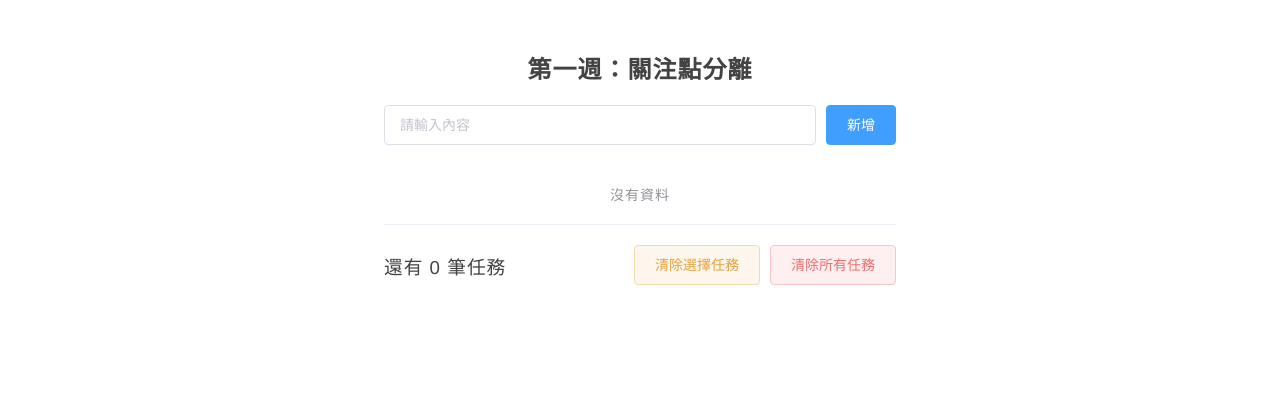
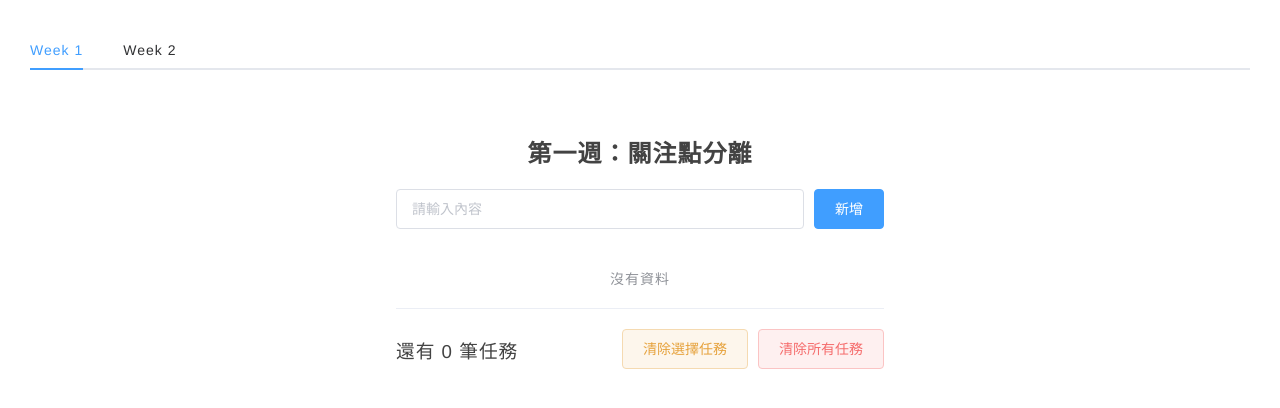
Before and after one commit to notte/HexWork, a Vue app: page / in a window 1280 px wide. Shown: the top 408 px of the page. Built offline with nearby package versions, Linux system fonts and the light colour scheme.

Commit message:
修改版型

```diff
--- a/src/App.vue
+++ b/src/App.vue
@@ -1,71 +1,29 @@
 <template>
 	<div id="app">
-		<div class="container">
-			<h2>第一週：關注點分離</h2>
-			<div class="item">
-				<el-input v-model="task" placeholder="請輸入內容" />
-				<el-button type="primary" @click="addTask">新增</el-button>
-			</div>
-			<el-table
-				:data="tableData"
-				empty-text="沒有資料"
-				ref="multipleTable"
-				@selection-change="handleSelectionChange"
-			>
-				<el-table-column width="50" type="selection" label-class-name="th"></el-table-column>
-				<el-table-column label-class-name="th">
-					<template slot-scope="scope">{{scope.row}}</template>
-				</el-table-column>
-				<el-table-column prop="delete" width="60" align="right" label-class-name="th">
-					<template slot-scope="scope">
-						<el-button icon="el-icon-delete" @click="deleteTask(scope.$index)" type="danger" circle />
-					</template>
-				</el-table-column>
-			</el-table>
-			<div class="item">
-				<h3>還有 {{tableData.length}} 筆任務</h3>
-				<el-button type="warning" @click="deleteSelectTask()" plain>清除選擇任務</el-button>
-				<el-button type="danger" @click="deleteTaskList()" plain>清除所有任務</el-button>
-			</div>
-		</div>
+		<el-tabs v-model="activeName">
+			<el-tab-pane label="Week 1" name="first">
+				<FirstWeek />
+			</el-tab-pane>
+			<el-tab-pane label="Week 2" name="second">
+				<SecondWeek />
+			</el-tab-pane>
+		</el-tabs>
 	</div>
 </template>
 
 <script lang="ts">
 import Vue from 'vue';
 import { Component } from 'vue-property-decorator';
+import FirstWeek from '@/components/FirstWeek.vue';
+import SecondWeek from '@/components/SecondWeek.vue';
 
-@Component
+@Component({
+	components: {
+		FirstWeek,
+		SecondWeek,
+	},
+})
 export default class App extends Vue {
-	tableData: string[] = [];
-	multipleSelection: string[] = [];
-	task: string = '';
-
-	addTask() {
-		this.tableData.unshift(this.task);
-		this.task = '';
-	}
-
-	deleteTask(index: number) {
-		this.tableData.splice(index, 1);
-	}
-
-	deleteTaskList() {
-		this.tableData = [];
-	}
-
-	deleteSelectTask(rows: undefined) {
-		this.multipleSelection.forEach((item, index) => {
-			for (const num in this.tableData) {
-				if (this.tableData[num] === item) {
-					this.tableData.splice(+num, 1);
-				}
-			}
-		});
-	}
-
-	handleSelectionChange(value: string[]) {
-		this.multipleSelection = value;
-	}
+	activeName: string = 'first';
 }
 </script>
--- a/src/assets/style.scss
+++ b/src/assets/style.scss
@@ -3,6 +3,7 @@ $MainColor: #7029b6;
 
 body {
 	letter-spacing: 1px;
+	padding: 30px;
 	box-sizing: border-box;
 	font-size: 1em;
 	color: #434343;
--- /dev/null
+++ b/src/components/FirstWeek.vue
@@ -0,0 +1,71 @@
+<template>
+	<div>
+		<div class="container">
+			<h2>第一週：關注點分離</h2>
+			<div class="item">
+				<el-input v-model="task" placeholder="請輸入內容" />
+				<el-button type="primary" @click="addTask">新增</el-button>
+			</div>
+			<el-table
+				:data="tableData"
+				empty-text="沒有資料"
+				ref="multipleTable"
+				@selection-change="handleSelectionChange"
+			>
+				<el-table-column width="50" type="selection" label-class-name="th"></el-table-column>
+				<el-table-column label-class-name="th">
+					<template slot-scope="scope">{{scope.row}}</template>
+				</el-table-column>
+				<el-table-column prop="delete" width="60" align="right" label-class-name="th">
+					<template slot-scope="scope">
+						<el-button icon="el-icon-delete" @click="deleteTask(scope.$index)" type="danger" circle />
+					</template>
+				</el-table-column>
+			</el-table>
+			<div class="item">
+				<h3>還有 {{tableData.length}} 筆任務</h3>
+				<el-button type="warning" @click="deleteSelectTask()" plain>清除選擇任務</el-button>
+				<el-button type="danger" @click="deleteTaskList()" plain>清除所有任務</el-button>
+			</div>
+		</div>
+	</div>
+</template>
+
+<script lang="ts">
+import Vue from 'vue';
+import { Component } from 'vue-property-decorator';
+
+@Component
+export default class FirstWeek extends Vue {
+	tableData: string[] = [];
+	multipleSelection: string[] = [];
+	task: string = '';
+
+	addTask() {
+		this.tableData.unshift(this.task);
+		this.task = '';
+	}
+
+	deleteTask(index: number) {
+		this.tableData.splice(index, 1);
+	}
+
+	deleteTaskList() {
+		this.tableData = [];
+	}
+
+	deleteSelectTask(rows: undefined) {
+		this.multipleSelection.forEach((item, index) => {
+			for (const num in this.tableData) {
+				if (this.tableData[num] === item) {
+					this.tableData.splice(+num, 1);
+				}
+			}
+		});
+	}
+
+	handleSelectionChange(value: string[]) {
+		this.multipleSelection = value;
+	}
+}
+</script>
--- /dev/null
+++ b/src/components/SecondWeek.vue
@@ -0,0 +1,13 @@
+<template>
+	<div>
+		<div class="container">Week 2</div>
+	</div>
+</template>
+
+<script lang="ts">
+import Vue from 'vue';
+import { Component } from 'vue-property-decorator';
+
+@Component
+export default class SecondWeek extends Vue {}
+</script>
--- a/vue.config.js
+++ b/vue.config.js
@@ -9,12 +9,12 @@ module.exports = {
 		hotOnly: false,
 		proxy: {
 			'/token': {
-				target: 'https://account.kkbox.com/oauth2/token',
+				target: 'https://course-ec-api.hexschool.io/api/auth/login',
 				changeOrigin: true,
 				ws: true,
 			},
 			'/api': {
-				target: 'https://api.kkbox.com/v1.1/',
+				target: 'https://course-ec-api.hexschool.io/api/',
 				ws: true,
 				host: 'api.kkbox.com',
 				changeOrigin: true,
```
Also changed, not shown: src/models/interfaces/common.ts (added, +8 -0 lines), src/models/status/type.ts (added, +12 -0 lines), src/api/api.ts (added), src/assets/logo.png (deleted).
